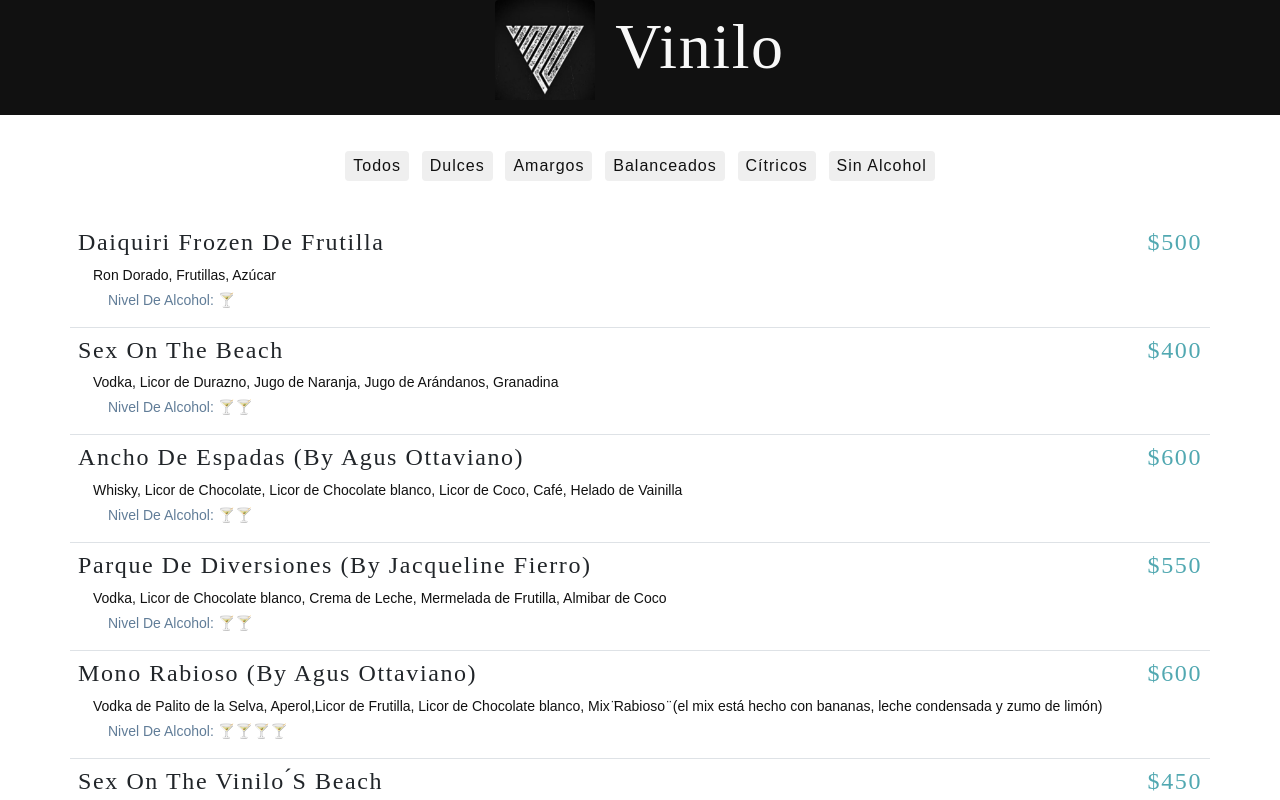
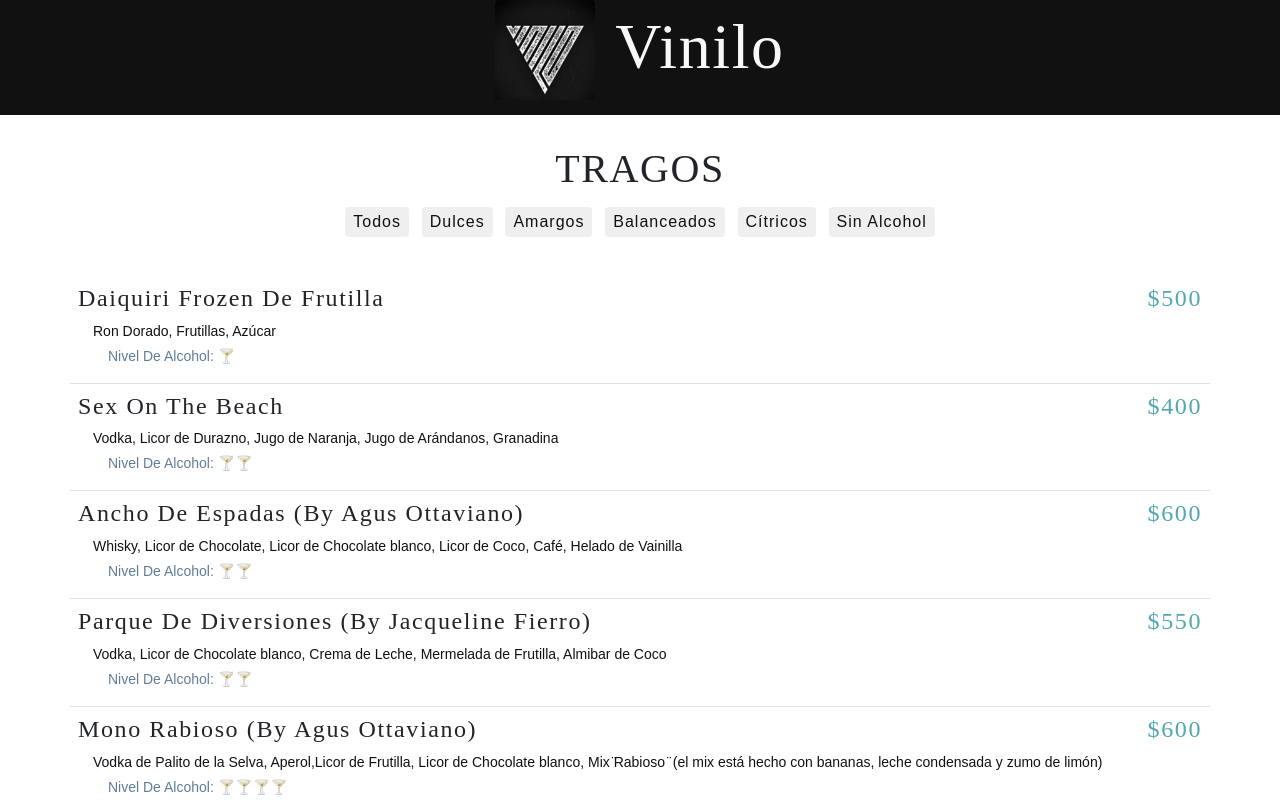
Before and after one commit to santiagocorbanini/menu-vinilo, a React (Create React App) app: page / in a window 1280 px wide. Shown: the top 800 px of the page. Built offline with nearby package versions, Linux system fonts and the light colour scheme; a web font is replaced by a local one.

Commit message:
agrege titulo tragos

```diff
--- a/src/App.js
+++ b/src/App.js
@@ -27,6 +27,7 @@
         <Nav />
         <main>
         <section className="menu section">
+        <h1 className="text-center">TRAGOS</h1>
             <Categories
             categories={categories}
             activeCategory={activeCategory}
--- a/src/data.js
+++ b/src/data.js
@@ -104,7 +104,7 @@
   },
   {
     id: 12,
-    title: 'Vermouth (Lunfa, La Fuerza o Mala María',
+    title: 'Vermouth (Lunfa, La Fuerza o Mala María)',
     category: 'amargos',
     price: 500,
     img: './images/item-2.jpeg',
@@ -208,7 +208,7 @@
     price: 800,
     img: './images/item-2.jpeg',
     desc: `Wesley nos trae desde Bariloche dos variedades de Gin: el clásico London
-    Dry (con 43% de graduación alcohólica🥴) en el que sobresale el aroma a
+    Dry (con 43% de graduación alcohólica) en el que sobresale el aroma a
     enebro y otro London Dry (también con 43% de graduación alcohólica)
     infusionado con frambuesas y cassis. Elegí el que más te guste.`,
     nivel: 0,
```
